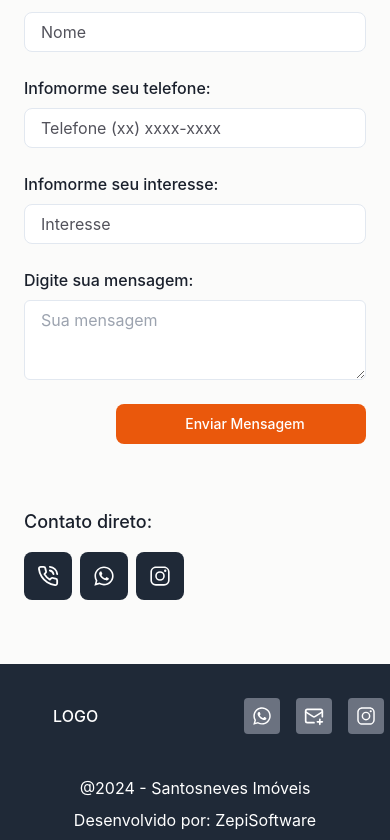
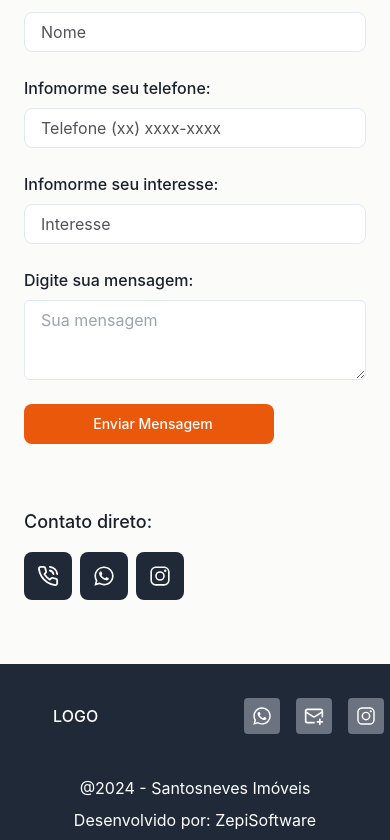
Before and after one commit to santosnevesimobiliaria/frontend-web, a Next.js app: page /contato in a window 390 px wide. Shown: the part 506-1346 px from the top of the page. Built offline with nearby package versions, Linux system fonts and the light colour scheme.

Commit message:
mais ajustes mobile

```diff
--- a/src/pages/contato/index.tsx
+++ b/src/pages/contato/index.tsx
@@ -26,8 +26,6 @@ import { useEffect } from 'react';
 function Contato() {
   const router = useRouter();
   const { sell } = router.query;
-
-  console.log(!!sell);
 
   const {
     register,
@@ -126,7 +124,7 @@ function Contato() {
                 {errors.message && errors.message.message}
               </FormErrorMessage>
             </FormControl>
-            <span className="flex justify-end w-full">
+            <span className="flex justify-start w-full md:justify-end">
               <DefaultButton
                 buttonType="submit"
                 text="Enviar Mensagem"
```
